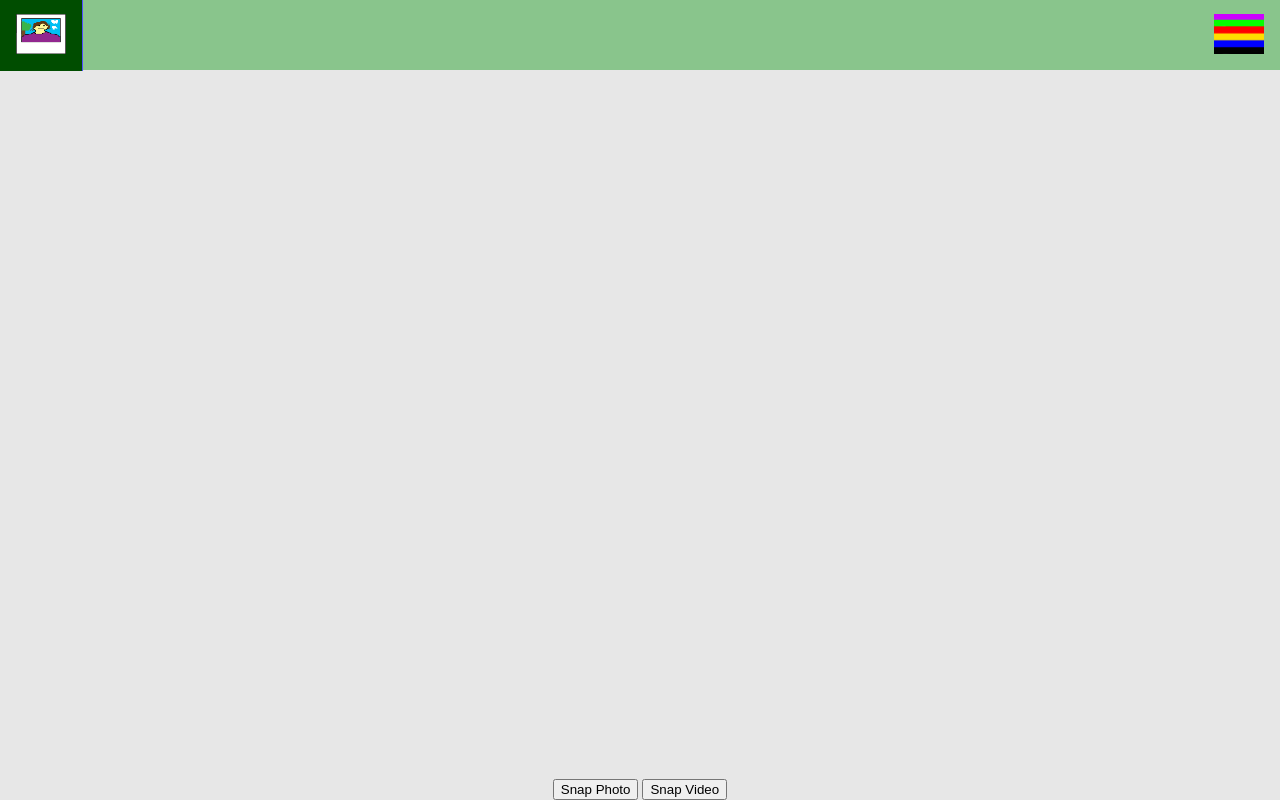
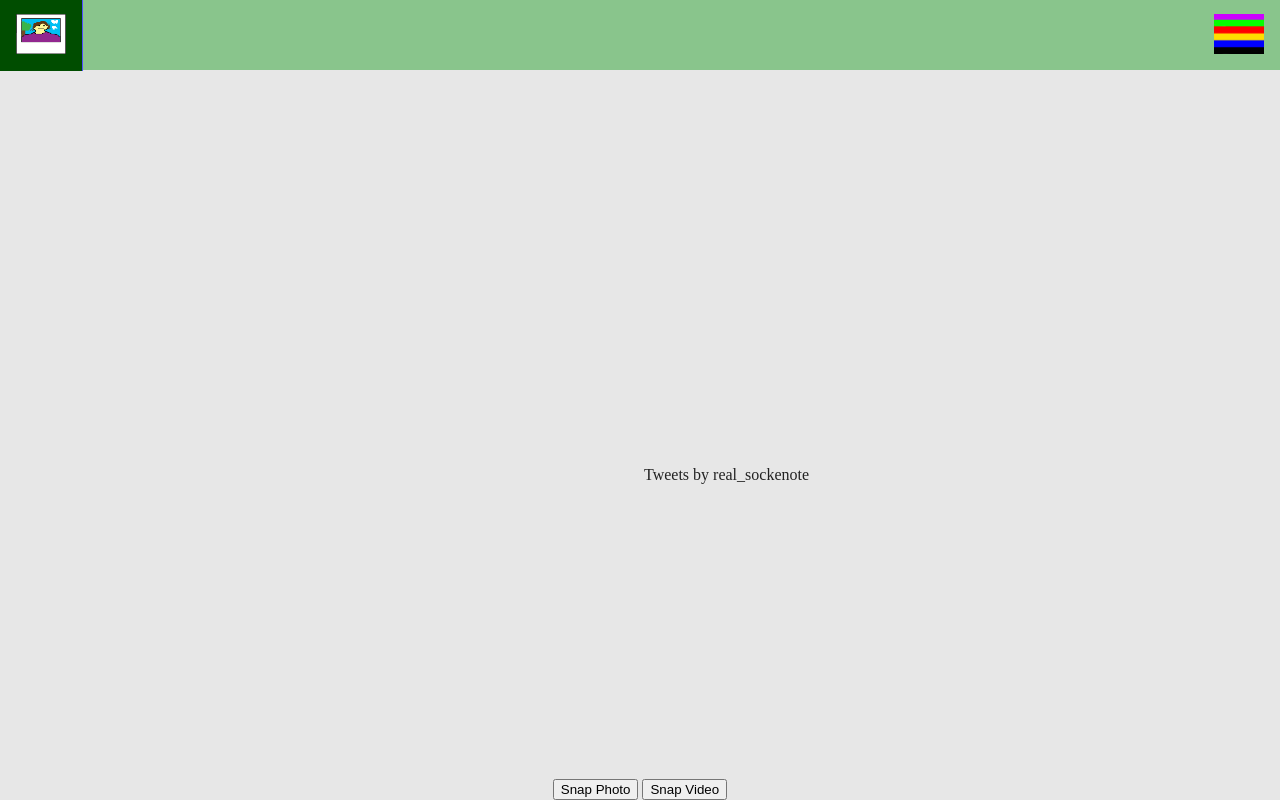
Before and after one commit to calebhall/social-media, a plain HTML site: page index.html in a window 1280 px wide. Drawn offline with nearby package versions, Linux system fonts and the light colour scheme.

Commit message:
twitter button

```diff
--- a/index.html
+++ b/index.html
@@ -37,6 +37,7 @@
             <input type="text" id="tweettext">
         </div>
     </div>
+    <a class="twitter-timeline" href="https://twitter.com/real_sockenote">Tweets by real_sockenote</a> <script async src="//platform.twitter.com/widgets.js" charset="utf-8"></script>
     <script type="text/javascript" src="js/recorder.js"></script>
     <script type="text/javascript" src="js/whammy.js"></script>
     <script type="text/javascript" src="js/socket.js"></script>
```
